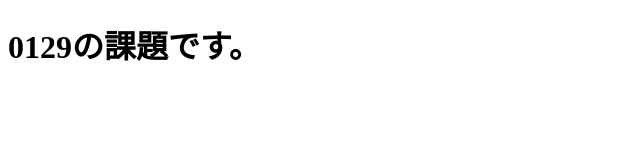
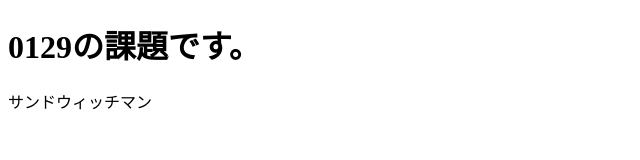
Before and after one commit to KyotaHoshi/_0129_homework, a plain HTML site: page docs/index.html in a window 1280 px wide. Shown: the whole page, without its empty margins (0-640 px from the left). Drawn offline with Linux system fonts and the light colour scheme.

Commit message:
Update index.html

```diff
--- a/docs/index.html
+++ b/docs/index.html
@@ -8,6 +8,7 @@
 </head>
 <body>
     <h1>0129の課題です。</h1>
+    <p>サンドウィッチマン</p>
     <script src="./main.js"></script>
 </body>
 </html>
```
